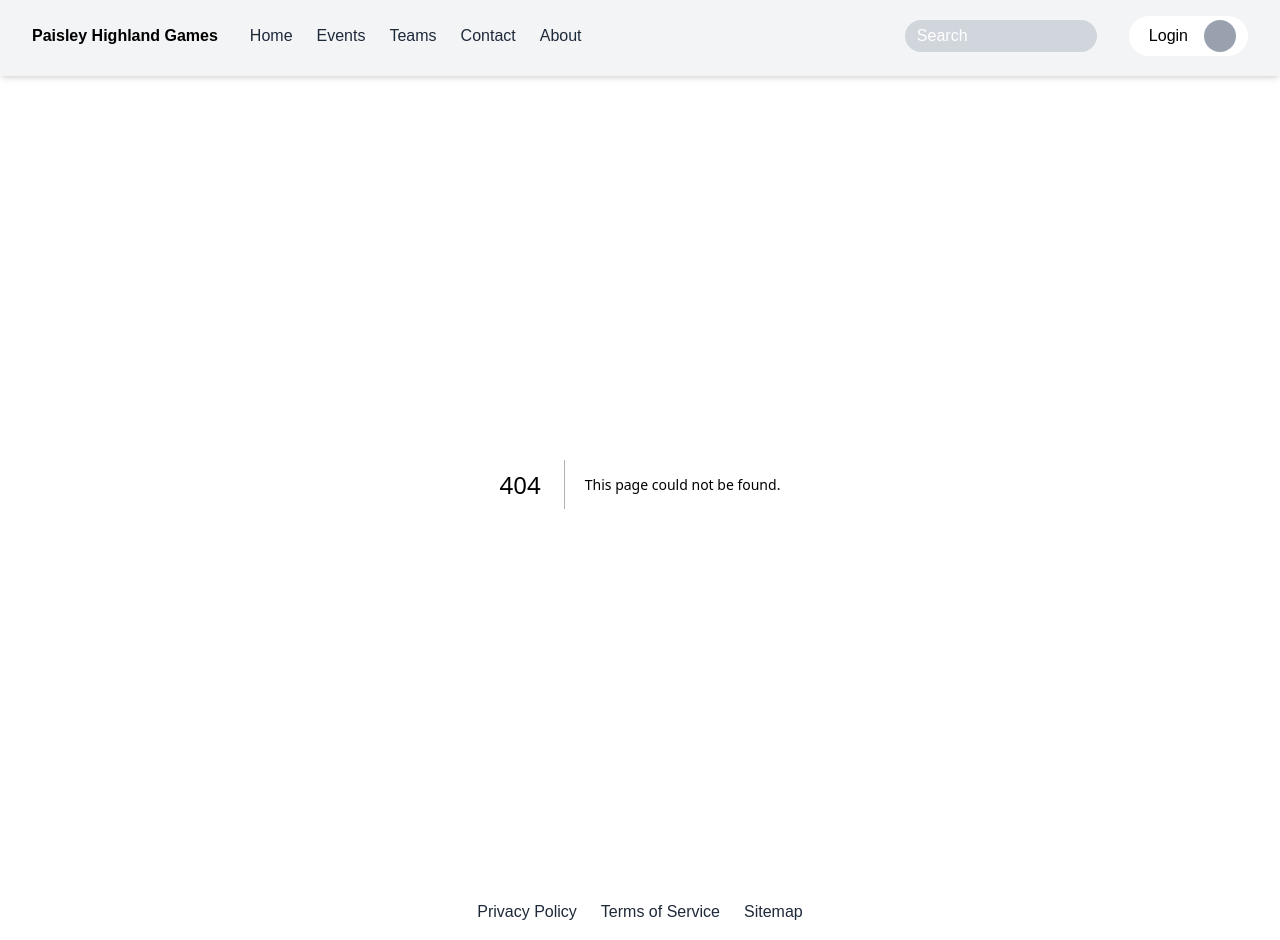
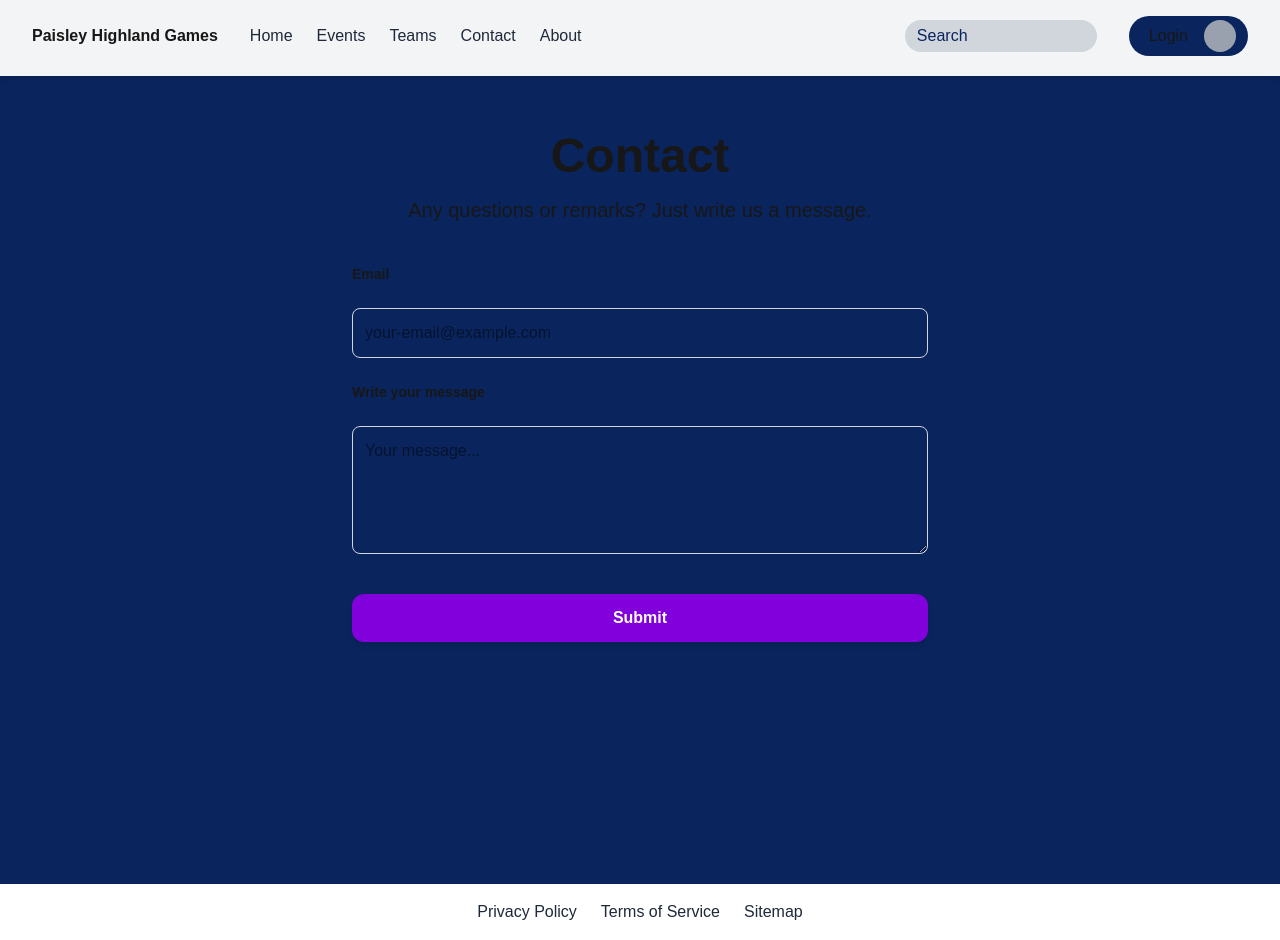
Before and after one commit to FEDavid/COMP10020---Internet-Technologies-CW2, a Next.js app in the folder cw2-paisley-highland-games/: page /contact in a window 1280 px wide. Before the commit this address had no page. Built offline with nearby package versions, Linux system fonts and the light colour scheme.

Commit message:
Pages about and contact

```diff
--- /dev/null
+++ b/cw2-paisley-highland-games/app/about/page.tsx
@@ -0,0 +1,18 @@
+export default function About() {
+return (
+    <div className="min-h-screen flex flex-col items-center bg-[var(--background)] text-[var(--foreground)] px-4">
+
+    <h1 className="text-5xl font-bold mt-12 text-center">About</h1>
+
+    <div className="flex-1 flex items-center justify-center w-full">
+        <div className="bg-white dark:bg-gray-800 text-gray-900 dark:text-gray-100 p-8 rounded-xl shadow-lg max-w-2xl text-center">
+        <p className="text-lg leading-relaxed">
+            This website has been created for the Paisley Highland Games as part of the second coursework for the Internet Technologies course.
+            The site has been developed by <strong>David Mould</strong> and <strong>Lea-Line Saad</strong>, providing information about events, teams, and contact details.
+            Our goal is to give visitors a clear and enjoyable experience while exploring the highlights of the Highland Games.
+        </p>
+        </div>
+    </div>
+    </div>
+);
+}
--- /dev/null
+++ b/cw2-paisley-highland-games/app/contact/page.tsx
@@ -0,0 +1,39 @@
+export default function Contact() {
+return (
+    <div className="min-h-screen flex flex-col items-center bg-[var(--background)] text-[var(--foreground)] px-4">
+
+    <h1 className="text-5xl font-bold mt-12 text-center">Contact</h1>
+
+    <p className="text-xl mt-4 mb-10 text-center">
+        Any questions or remarks? Just write us a message.
+    </p>
+
+    <form className="flex flex-col w-full max-w-xl gap-6">
+
+        {/* Email */}
+        <label className="text-sm font-semibold">Email</label>
+        <input
+        type="email"
+        className="w-full p-3 rounded-lg border border-gray-300 text-black"
+        placeholder="your-email@example.com"
+        />
+
+        {/* Message */}
+        <label className="text-sm font-semibold">Write your message</label>
+        <textarea
+        className="w-full h-32 p-3 rounded-lg border border-gray-300 text-black"
+        placeholder="Your message..."
+        />
+
+        {/* Submit button */}
+        <button
+        type="submit"
+        className="mt-4 py-3 px-6 bg-purple-700 hover:bg-purple-800 text-white font-semibold rounded-xl shadow-md"
+        >
+        Submit
+        </button>
+
+    </form>
+    </div>
+);
+}
--- a/cw2-paisley-highland-games/app/globals.css
+++ b/cw2-paisley-highland-games/app/globals.css
@@ -1,7 +1,7 @@
 @import "tailwindcss";
 
 :root {
-  --background: #ffffff;
+  --background: #0a255e;
   --foreground: #171717;
 }
 
@@ -14,7 +14,7 @@
 
 @media (prefers-color-scheme: dark) {
   :root {
-    --background: rgb(31 41 55);
+    --background: #0a255e;
     --foreground: #ededed;
   }
 }
```
Also changed, not shown: cw2-paisley-highland-games/app/(pages)/about/about.tsx (deleted), cw2-paisley-highland-games/app/(pages)/contact/contact.tsx (deleted), 1 other file (tests, documents, lock files or other folders).
